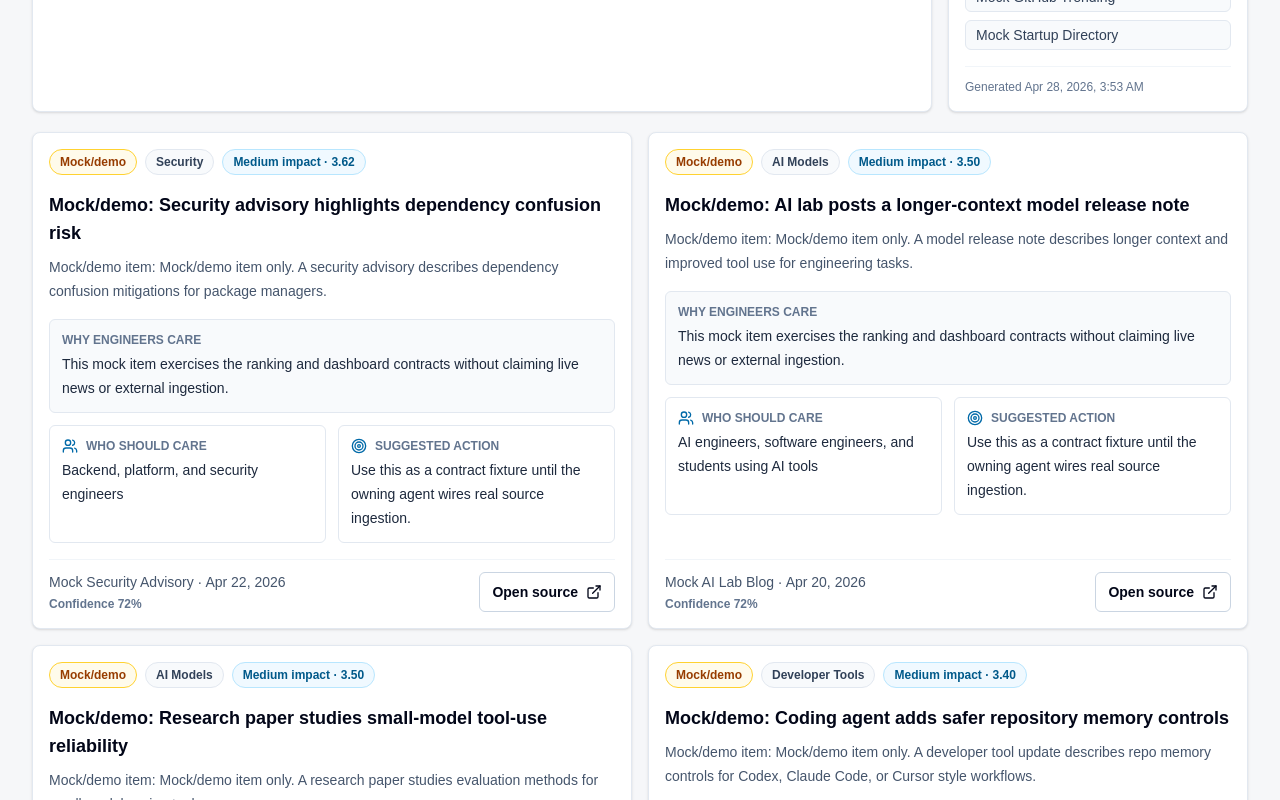
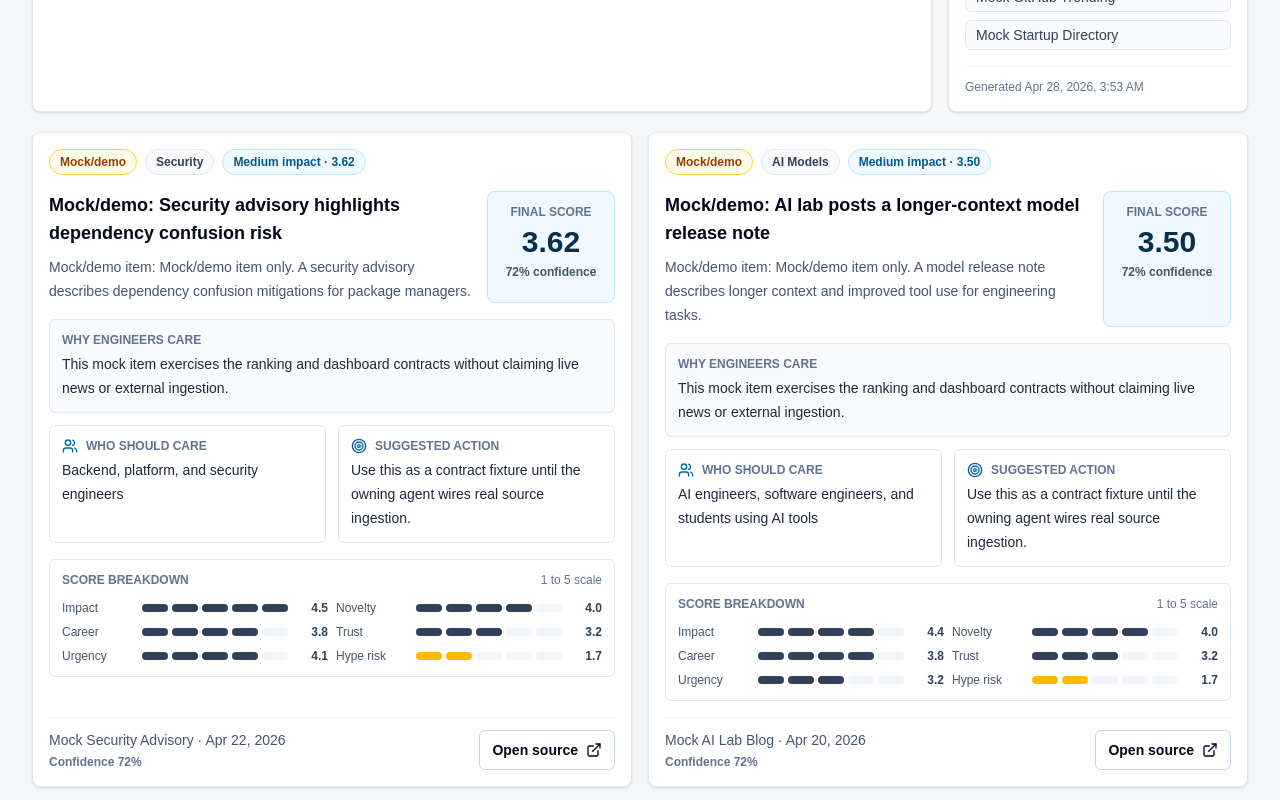
Before and after one commit to programmingishardlol/engineer-radar, a Next.js app: page / in a window 1280 px wide. Shown: the part 620-1420 px from the top of the page. Built offline with nearby package versions, Linux system fonts and the light colour scheme.

Commit message:
Frontend agent: improve ranked feed dashboard

```diff
--- a/src/components/FeedCard.tsx
+++ b/src/components/FeedCard.tsx
@@ -1,6 +1,6 @@
 import { ExternalLink, Target, Users } from "lucide-react";
 import type { ReactNode } from "react";
-import { categoryLabels, type RankedItem } from "../types";
+import { categoryLabels, type RankedItem, type ScoreBreakdown } from "../types";
 import { ImpactBadge } from "./ImpactBadge";
 
 type FeedCardProps = {
@@ -14,9 +14,17 @@ export function FeedCard({ item }: FeedCardProps) {
     year: "numeric"
   }).format(new Date(item.publishedAt));
   const confidencePercent = Math.round(item.confidence * 100);
+  const isHighImpact = item.score.finalScore >= 4;
 
   return (
-    <article className="flex h-full flex-col gap-4 rounded-lg border border-slate-200 bg-white p-4 shadow-sm transition hover:border-slate-300 hover:shadow-md">
+    <article
+      className={[
+        "flex h-full flex-col gap-4 rounded-lg border bg-white p-4 shadow-sm transition hover:shadow-md",
+        isHighImpact
+          ? "border-emerald-300 ring-1 ring-emerald-100 hover:border-emerald-400"
+          : "border-slate-200 hover:border-slate-300"
+      ].join(" ")}
+    >
       <div className="flex flex-wrap items-center gap-2">
         <span className="rounded-full border border-amber-300 bg-amber-50 px-2.5 py-1 text-xs font-semibold text-amber-800">
           Mock/demo
@@ -27,9 +35,12 @@ export function FeedCard({ item }: FeedCardProps) {
         <ImpactBadge score={item.score.finalScore} />
       </div>
 
-      <div>
-        <h2 className="text-lg font-semibold leading-7 text-slate-950">{item.title}</h2>
-        <p className="mt-2 text-sm leading-6 text-slate-600">{item.summary}</p>
+      <div className="grid gap-4 sm:grid-cols-[minmax(0,1fr)_128px]">
+        <div>
+          <h2 className="text-lg font-semibold leading-7 text-slate-950">{item.title}</h2>
+          <p className="mt-2 text-sm leading-6 text-slate-600">{item.summary}</p>
+        </div>
+        <ScoreTile score={item.score.finalScore} confidencePercent={confidencePercent} />
       </div>
 
       <dl className="grid gap-3 text-sm">
@@ -47,6 +58,8 @@ export function FeedCard({ item }: FeedCardProps) {
           />
         </div>
       </dl>
+
+      <ScoreBreakdownList score={item.score} />
 
       <div className="mt-auto grid gap-3 border-t border-slate-100 pt-3 sm:grid-cols-[1fr_auto] sm:items-center">
         <div className="grid gap-1 text-sm text-slate-600">
@@ -66,6 +79,69 @@ export function FeedCard({ item }: FeedCardProps) {
         </a>
       </div>
     </article>
+  );
+}
+
+function ScoreTile({ score, confidencePercent }: { score: number; confidencePercent: number }) {
+  const scoreTone =
+    score >= 4
+      ? "border-emerald-200 bg-emerald-50 text-emerald-950"
+      : score >= 3
+        ? "border-sky-200 bg-sky-50 text-sky-950"
+        : "border-slate-200 bg-slate-50 text-slate-950";
+
+  return (
+    <div className={`rounded-lg border p-3 text-center ${scoreTone}`}>
+      <div className="text-xs font-semibold uppercase text-slate-500">Final score</div>
+      <div className="mt-1 text-3xl font-semibold tabular-nums">{score.toFixed(2)}</div>
+      <div className="mt-1 text-xs font-semibold text-slate-600">{confidencePercent}% confidence</div>
+    </div>
+  );
+}
+
+const scoreBreakdownFields: Array<{
+  key: keyof Omit<ScoreBreakdown, "finalScore">;
+  label: string;
+  inverse?: boolean;
+}> = [
+  { key: "engineeringImpact", label: "Impact" },
+  { key: "novelty", label: "Novelty" },
+  { key: "careerRelevance", label: "Career" },
+  { key: "credibility", label: "Trust" },
+  { key: "urgency", label: "Urgency" },
+  { key: "hypeRisk", label: "Hype risk", inverse: true }
+];
+
+function ScoreBreakdownList({ score }: { score: ScoreBreakdown }) {
+  return (
+    <div className="rounded-md border border-slate-200 bg-white p-3">
+      <div className="mb-3 flex items-center justify-between gap-3">
+        <h3 className="text-xs font-semibold uppercase text-slate-500">Score breakdown</h3>
+        <span className="text-xs text-slate-500">1 to 5 scale</span>
+      </div>
+      <div className="grid gap-2 sm:grid-cols-2">
+        {scoreBreakdownFields.map((field) => {
+          const value = score[field.key];
+          const filledBlocks = Math.max(0, Math.min(5, Math.round(value)));
+          const blockColor = field.inverse ? "bg-amber-400" : "bg-slate-700";
+
+          return (
+            <div key={field.key} className="grid grid-cols-[72px_1fr_32px] items-center gap-2 text-xs">
+              <span className="font-medium text-slate-600">{field.label}</span>
+              <span className="grid grid-cols-5 gap-1">
+                {Array.from({ length: 5 }).map((_, index) => (
+                  <span
+                    key={index}
+                    className={`h-2 rounded-full ${index < filledBlocks ? blockColor : "bg-slate-100"}`}
+                  />
+                ))}
+              </span>
+              <span className="text-right font-semibold tabular-nums text-slate-700">{value.toFixed(1)}</span>
+            </div>
+          );
+        })}
+      </div>
+    </div>
   );
 }
 
```
